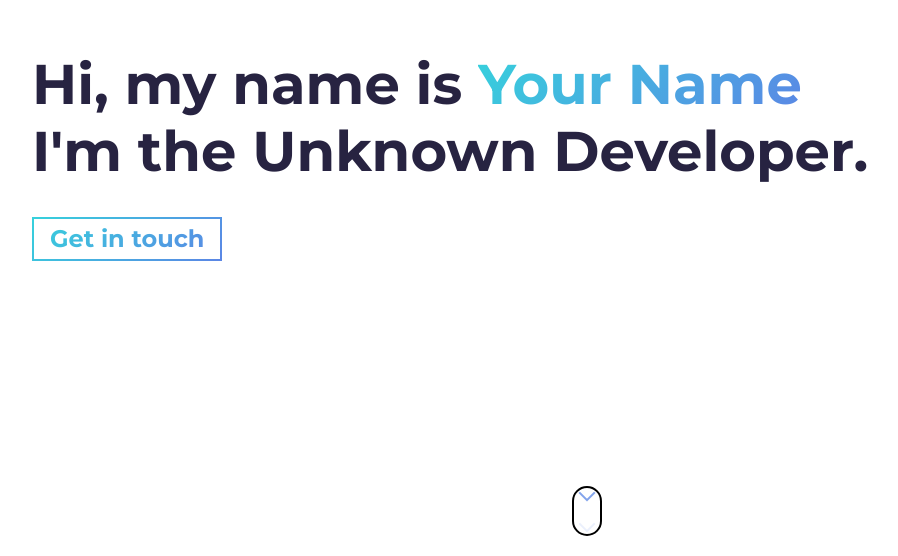
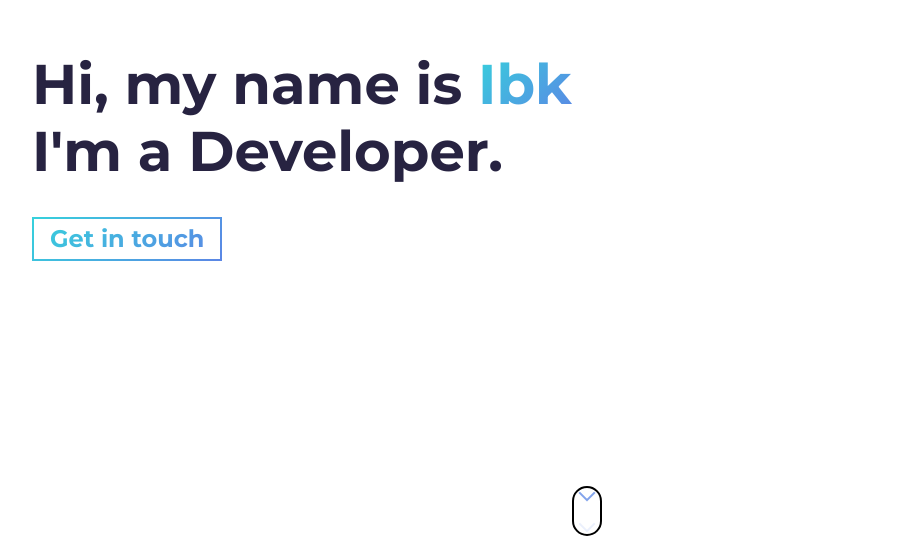
Before and after one commit to IbkEhinmowo/ScratchPortfolio, a website: page index.html in a window 1280 px wide. Shown: the part 244-800 px from the top of the page, without its empty margins (53-951 px from the left). Drawn offline with Linux system fonts and the light colour scheme.

Commit message:
style: Update name  from 'Your Name' to 'Ibk' and change developer description and update border-radius and box-shadow styles

```diff
--- a/index.html
+++ b/index.html
@@ -105,9 +105,9 @@ Have fun creating your portfolio on this template!!! -->
     <div id="hero">
       <section class="container">
         <h1 class="hero-title">
-          Hi, my name is <span class="text-color-main name">Your Name</span>
+          Hi, my name is <span class="text-color-main name">Ibk</span>
           <br />
-          I'm the Unknown Developer.
+          I'm a Developer.
         </h1>
         <p class="hero-cta">
           <a class="cta-btn cta-btn--hero" href="#about">Get in touch</a>
```
Also changed, not shown: style/components/_buttons.scss (+13 -6 lines).
